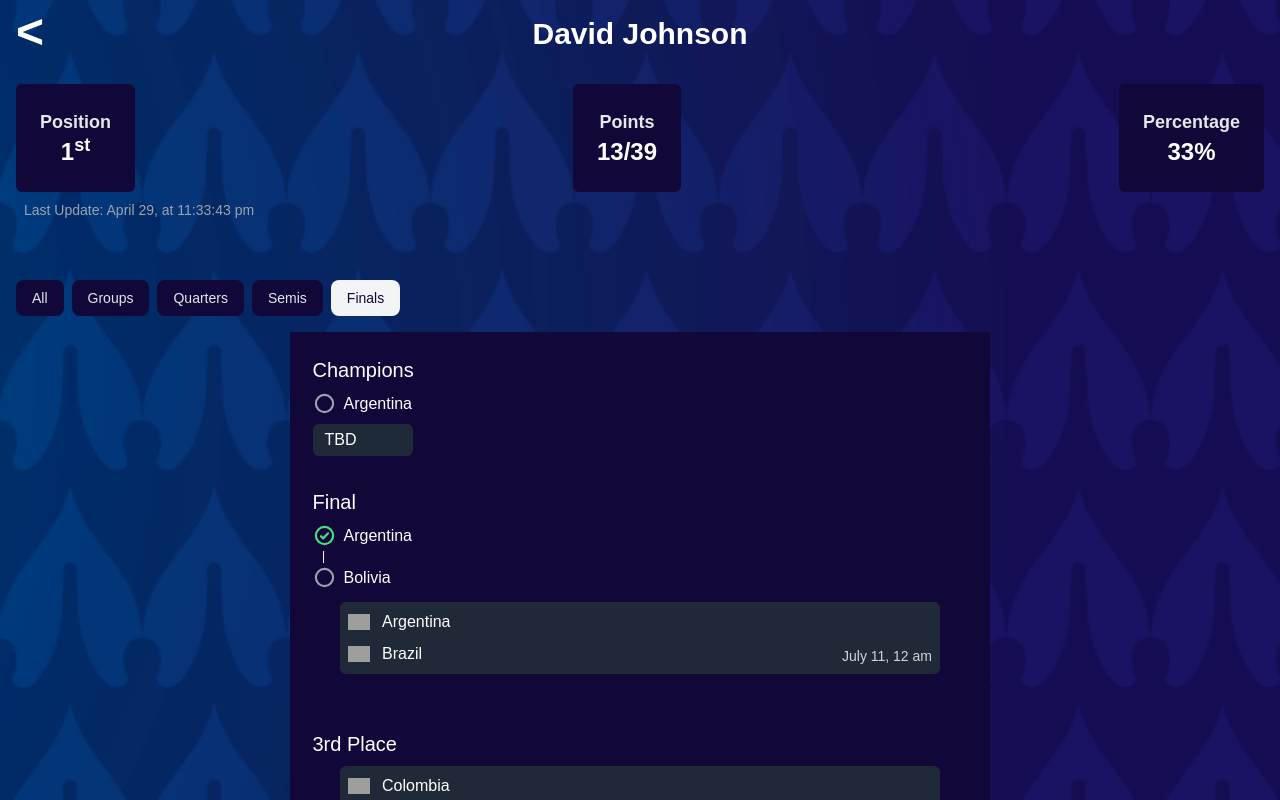
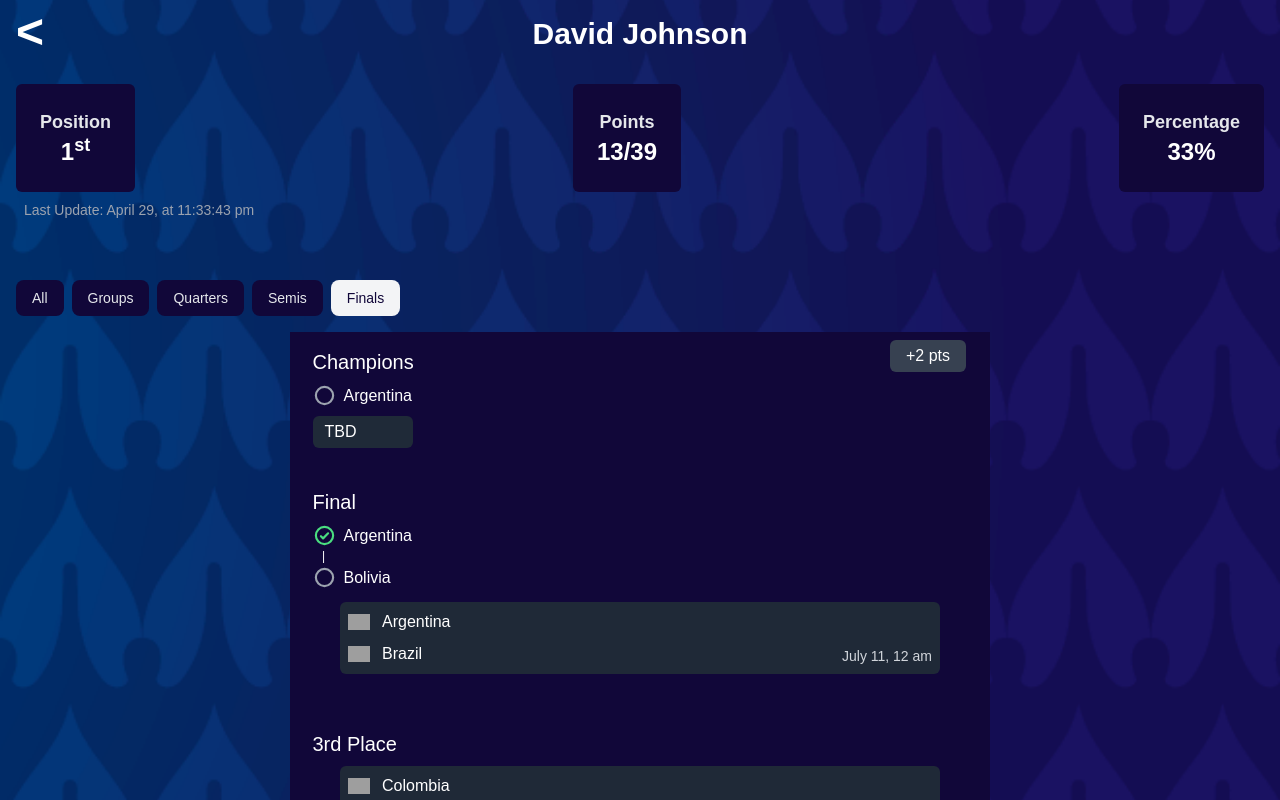
Before and after one commit to devslife7/copa-america-2024, a Next.js app: page /1 in a window 1280 px wide. Shown: the top 800 px of the page. Built offline with nearby package versions, Linux system fonts and the light colour scheme; grey boxes are pictures that could not be loaded; a web font is replaced by a local one.

Commit message:
added points earned per stage

```diff
--- a/app/[id]/fixtures.tsx
+++ b/app/[id]/fixtures.tsx
@@ -46,7 +46,9 @@ export default function Fixtures() {
 
     return fixtures.groupFixtures.map((fixture: any, idx: number) => {
       return (
-        <div key={fixture.fixture.id} className="flex h-[140px] p-4 pr-6">
+        <div key={fixture.fixture.id} className="relative flex h-[140px] p-4 pr-6">
+          <span className={cn("absolute bg-gray-700 px-4 py-1 rounded-md top-2 right-6", { hidden: idx !== 0 })}>+12 pts</span>
+
           <div className="relative w-10 text-xl text-gray-400 text-center flex justify-center">
             {fixture.fixture.status.short === "FT" || fixture.fixture.status.short === "PEN" ? (
               (isCorrectPredictionArray ?? [])[idx] ? (
@@ -105,7 +107,8 @@ export default function Fixtures() {
 
     return (
       <>
-        <div className="pt-4 px-[22.5px] pb-2">
+        <div className="relative pt-4 px-[22.5px] pb-2">
+          <span className="absolute bg-gray-700 px-4  py-1 rounded-md top-2 right-6">+5 pts</span>
           {userPredictions.map((team: string, idx: number) => {
             return (
               <div key={idx} className="flex">
@@ -149,8 +152,10 @@ export default function Fixtures() {
 
     return (
       <>
-        <div className="pt-4 px-[22.5px] pb-6 space-y-8">
-          <div className="mt-2 space-y-2">
+        <div className="relative pt-4 px-[22.5px] pb-6">
+          <span className="absolute bg-gray-700 px-4  py-1 rounded-md top-2 right-6">+2 pts</span>
+
+          <div className="space-y-2 mb-10">
             <h2 className="text-xl">Champions</h2>
             <div className="flex space-x-2 text-center">
               {false ? (
@@ -165,7 +170,7 @@ export default function Fixtures() {
             <div className="bg-[#1F2A38] px-3 py-1 rounded-md inline-block w-[100px] mt-2">TBD</div>
           </div>
 
-          <div>
+          <div className="mb-8">
             <h2 className="text-xl mb-2">Final</h2>
             <div className="flex space-x-2">
               {teamsInFinalFixtures.includes(+finalPredictions[0]) ? (
```
